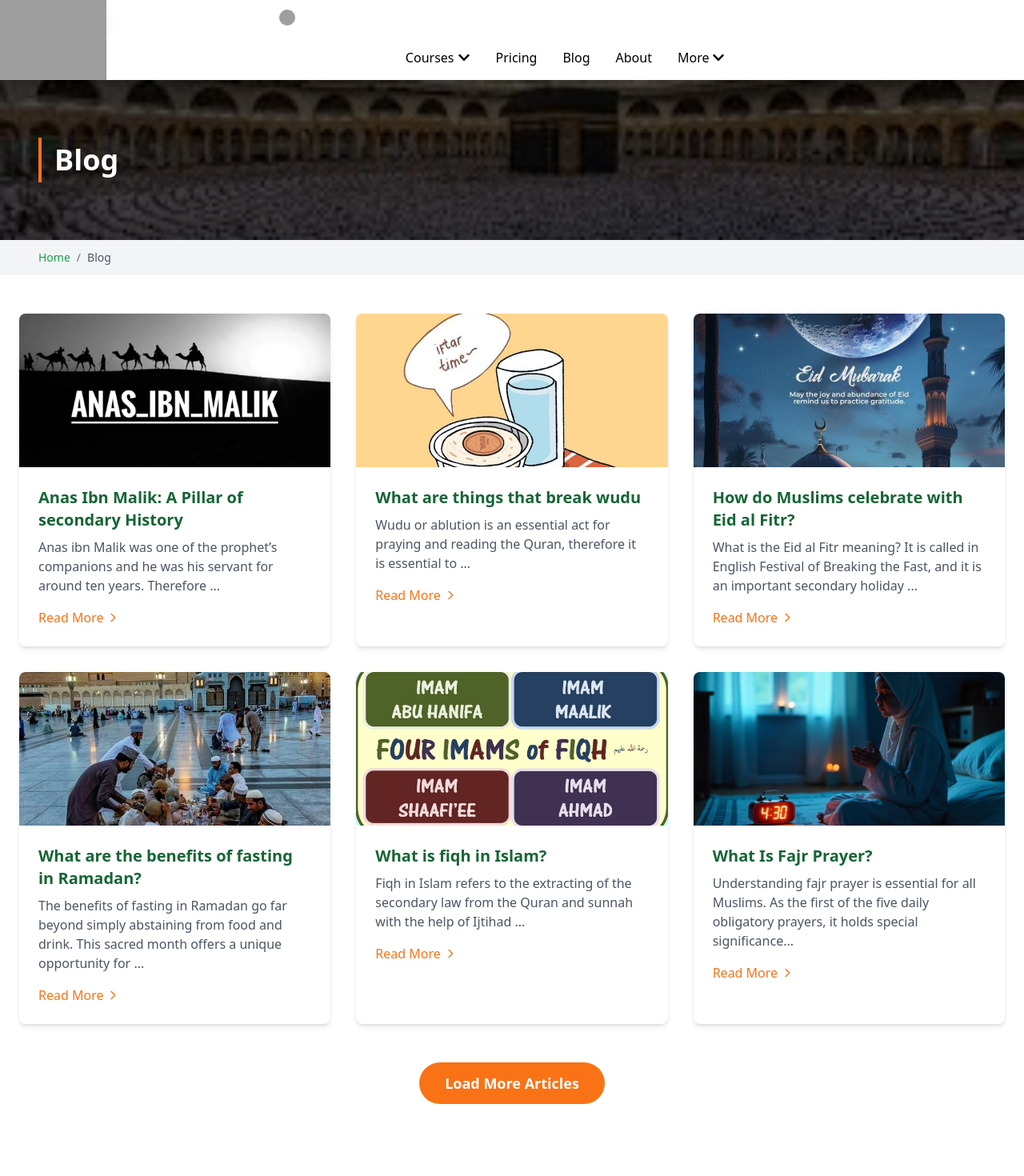
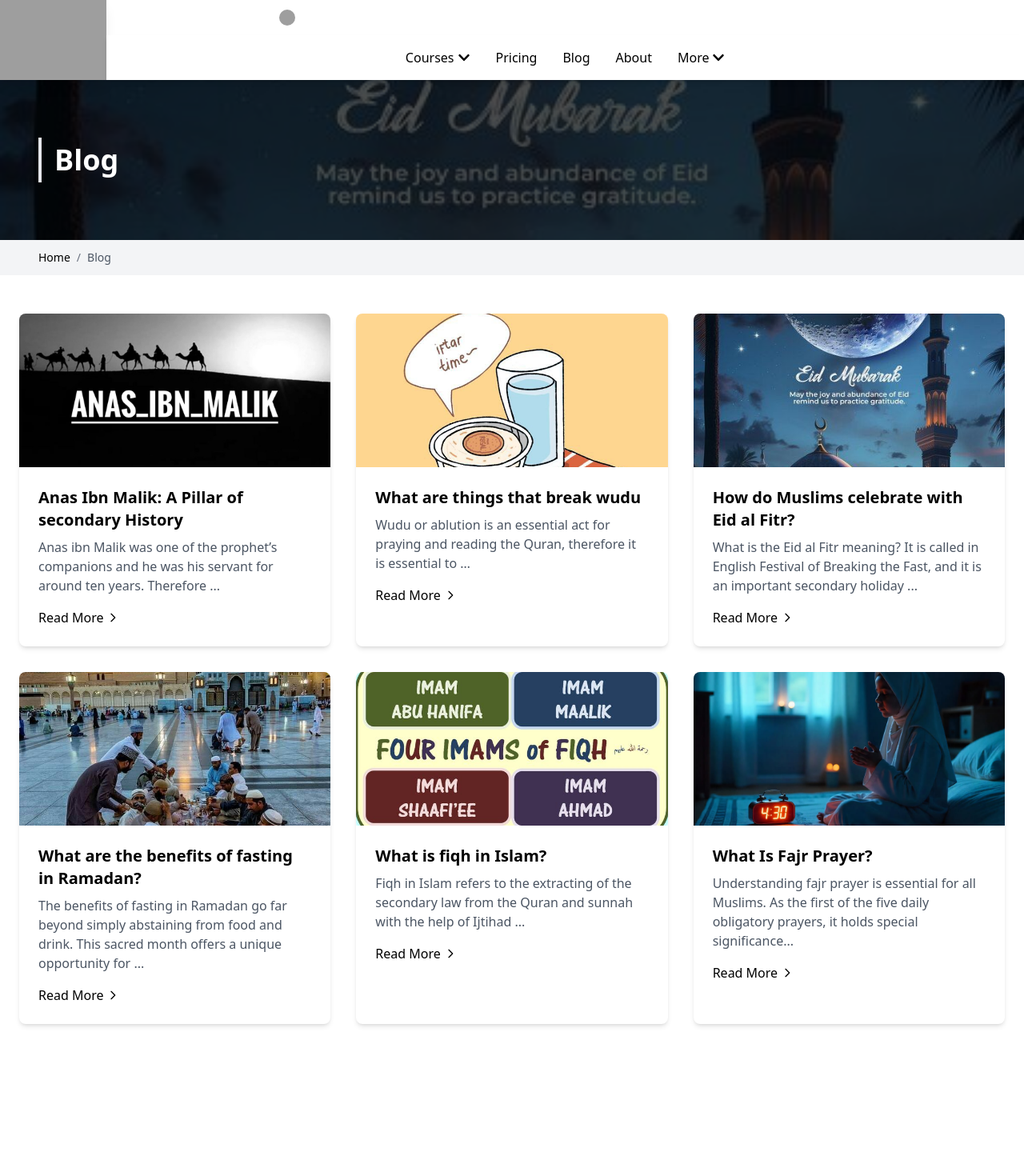
Before and after one commit to abdelrahmanfathyradwan/nebrasAcademy, a React (Vite) app: page /blog in a window 1280 px wide. Shown: the top 1470 px of the page at 80% size. Built offline with nearby package versions, Linux system fonts and the light colour scheme; grey boxes are pictures that could not be loaded.

Commit message:
Update Blog.jsx

```diff
--- a/src/pages/Blog.jsx
+++ b/src/pages/Blog.jsx
@@ -13,12 +13,12 @@ const Blog = () => {
       {/* Hero Section */}
       <div className="relative">
         <img
-          src="/images/celebrateEid .jfif" // استبدل بمسار صورتك
+          src="/images/celebrateEid.jpg" // استبدل بمسار صورتك
           alt="Blog Banner"
           className="w-full h-[200px] object-cover"
         />
         <div className="absolute inset-0 bg-black bg-opacity-70 flex items-center justify-start px-6 md:px-12">
-          <h1 className="text-3xl md:text-4xl font-bold text-white border-l-4 border-orange-500 pl-4 py-2">
+          <h1 className="text-3xl md:text-4xl font-bold text-white border-l-4 border-primary-500 pl-4 py-2">
             Blog
           </h1>
         </div>
@@ -29,7 +29,7 @@ const Blog = () => {
         <nav className="text-sm">
           <ol className="flex items-center space-x-2">
             <li>
-              <Link to="/" className="text-green-600 hover:text-green-800">Home</Link>
+              <Link to="/" className="text-secondary-600 hover:text-secondary-800">Home</Link>
             </li>
             <li>
               <span className="text-gray-500">/</span>
@@ -52,14 +52,14 @@ const Blog = () => {
               <div className="p-6">
                 <Link
                   to={`/blog/${post.id}`}
-                  className="text-xl font-bold text-green-800 hover:text-orange-600 transition duration-300 block mb-2"
+                  className="text-xl font-bold text-secondary-800 hover:text-primary-600 transition duration-300 block mb-2"
                 >
                   {post.title}
                 </Link>
                 <p className="text-gray-600 mb-4">{post.excerpt}</p>
                 <Link
                   to={`/blog/${post.id}`}
-                  className="text-orange-500 hover:text-orange-700 font-medium transition duration-300 inline-flex items-center"
+                  className="text-primary-500 hover:text-primary-700 font-medium transition duration-300 inline-flex items-center"
                 >
                   Read More
                   <svg className="w-4 h-4 ml-1" fill="none" stroke="currentColor" viewBox="0 0 24 24" xmlns="http://www.w3.org/2000/svg">
@@ -75,7 +75,7 @@ const Blog = () => {
           <div className="text-center mt-12">
             <button
               onClick={loadMore}
-              className="bg-orange-500 hover:bg-orange-600 text-white font-bold py-3 px-8 rounded-full text-lg transition duration-300 inline-block"
+              className="bg-primary-500 hover:bg-primary-600 text-white font-bold py-3 px-8 rounded-full text-lg transition duration-300 inline-block"
             >
               Load More Articles
             </button>
```
